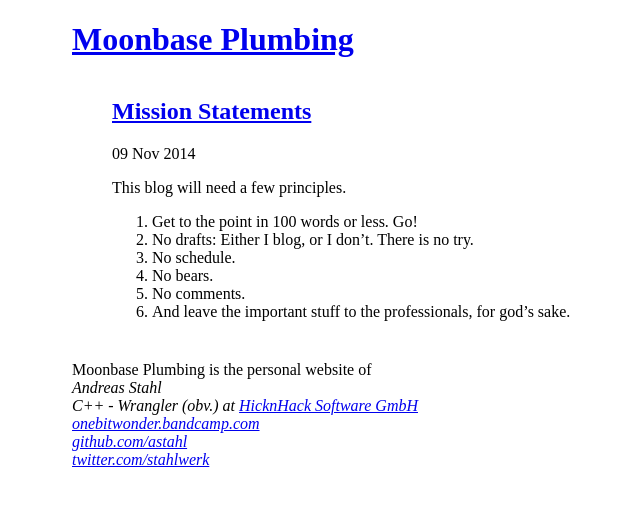
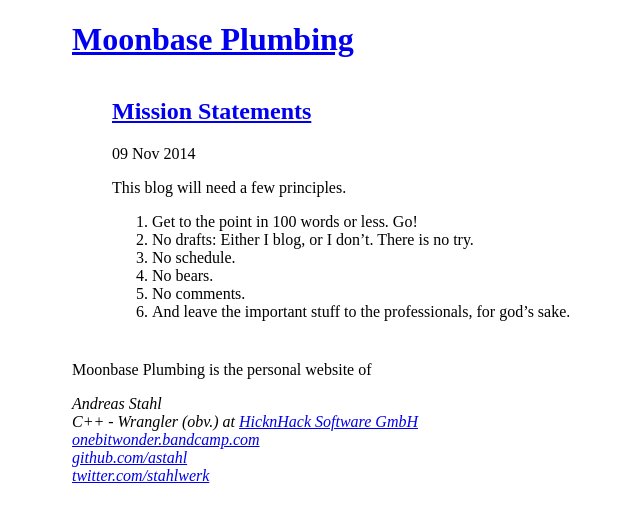
Before and after one commit to astahl/astahl.github.io, a Jekyll site: the page built from index.html, in a window 1280 px wide. Shown: the top 522 px of the page, without its empty margins (56-696 px from the left). Built offline with Jekyll 4.4.1, drawn with Linux system fonts in a browser that asks for light colours; Markdown is read by kramdown in place of the engine named in the settings.

Commit message:
demake/update

```diff
--- a/_layouts/default.html
+++ b/_layouts/default.html
@@ -17,7 +17,7 @@
           {{ content }}
 
           <footer>
-            Moonbase Plumbing is the personal website of
+            <p>Moonbase Plumbing is the personal website of</p>
             <address>
                 Andreas Stahl<br />
                 C++ - Wrangler (obv.) at <a href="http://www.hicknhack.com">HicknHack Software GmbH</a><br />
```
